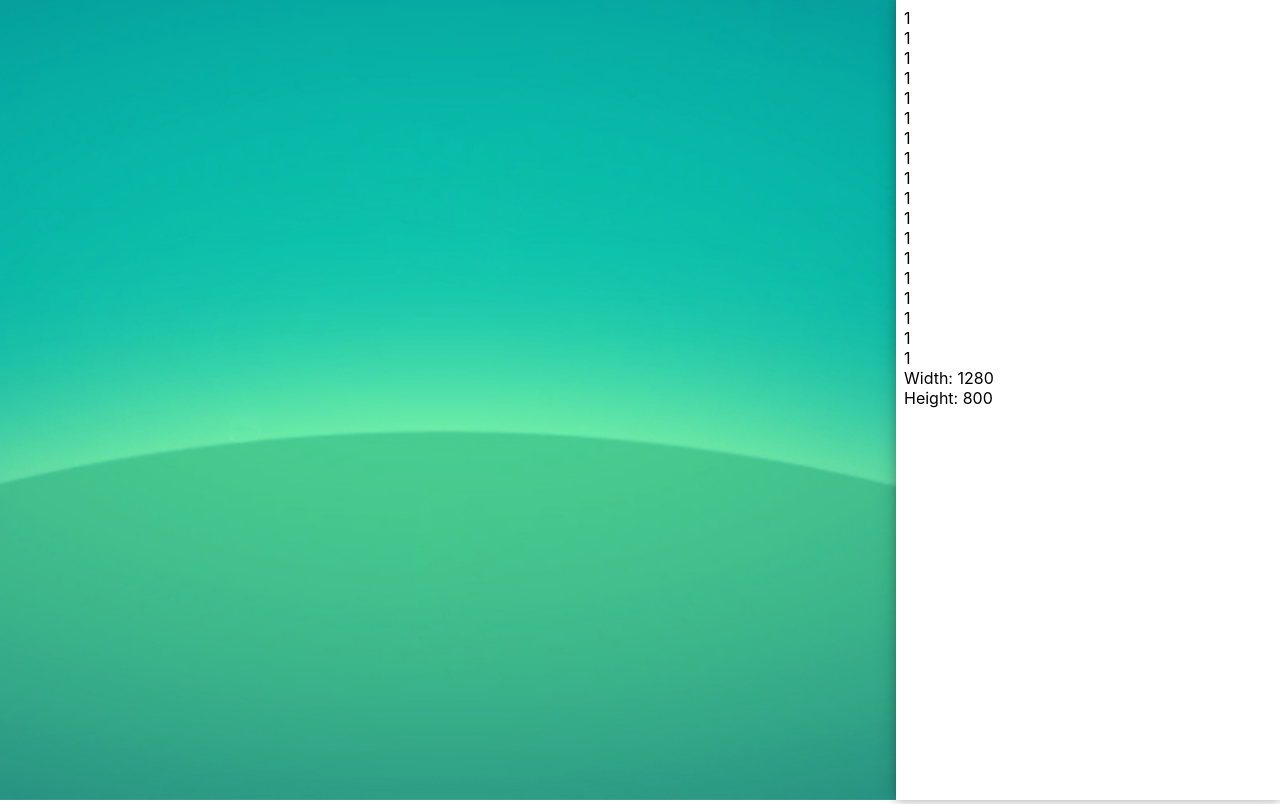
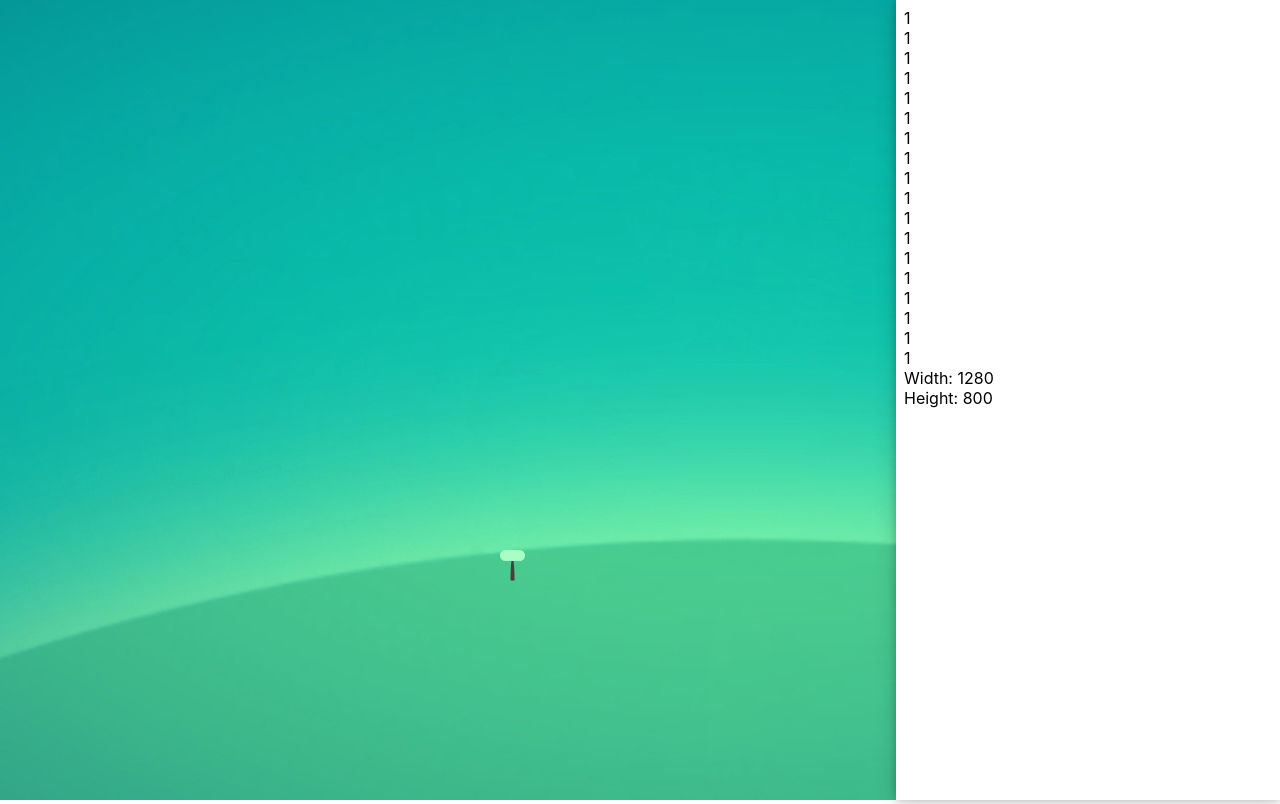
Before and after one commit to No-Code-No-Life-in-EL/Forest, a React (Create React App) app: page / in a window 1280 px wide. Built offline with nearby package versions, Linux system fonts and the light colour scheme.

Commit message:
Change to moving

```diff
--- a/src/App.tsx
+++ b/src/App.tsx
@@ -1,5 +1,8 @@
 // import { useState } from 'react'
 import './css/App.css'
+
+import Tree from './assets/little-tree.svg'
+import Background from './assets/background.jpg'
 
 function App() {
     const clientWidth = document.documentElement.clientWidth
@@ -9,7 +12,12 @@ function App() {
         <div className="App">
 
             <div className={clientHeight > clientWidth ? "game-top" : "game-left"}>
-                <div className="background" />
+                <img src={Tree} alt='Tree' style={{
+                    marginTop: 550,
+                    marginLeft: 500,
+                    position: 'absolute'
+                }} />
+                <img src={Background} alt='background' />
             </div>
 
             <div className={clientHeight > clientWidth ? "show-root-bottom" : "show-root-right"}>
--- a/src/css/App.css
+++ b/src/css/App.css
@@ -7,6 +7,9 @@
     width: 100%;
     height: 50%;
     font-size: 0;
+    overflow: scroll;
+    position: relative;
+    /* position: absolute; */
 }
 
 .show-root-bottom {
@@ -27,6 +30,8 @@
     width: 70%;
     height: 100%;
     font-size: 0;
+    overflow: scroll;
+    position: relative;
 }
 
 .show-root-right {
@@ -57,29 +62,31 @@
 
 /*定义滚动条高宽及背景
  高宽分别对应横竖滚动条的尺寸*/
-.show-content::-webkit-scrollbar {
+::-webkit-scrollbar {
     width: 6px;
-    height: 0px;
+    height: 6px;
     background-color: #F5F5F5;
 }
 
 /*定义滚动条轨道
   内阴影+圆角*/
-.show-content::-webkit-scrollbar-track {
+::-webkit-scrollbar-track {
     border-radius: 6px;
     background-color: #fff;
 }
 
 /*定义滑块
   内阴影+圆角*/
-.show-content::-webkit-scrollbar-thumb {
+::-webkit-scrollbar-thumb {
     border-radius: 3px;
-    background-color: #bbff88;
+    background-color: #48cc90;
 }
 
 .background {
+    width: 100%;
     height: 100%;
-    background-position: center;
-    background-size: cover;
+    background-size: 100% 100%;
     background-image: url(../assets/background.jpg);
+    /* background-position: center;
+    background-size: cover; */
 }
```
Also changed, not shown: src/assets/background.jpg, src/assets/little-tree.svg.
